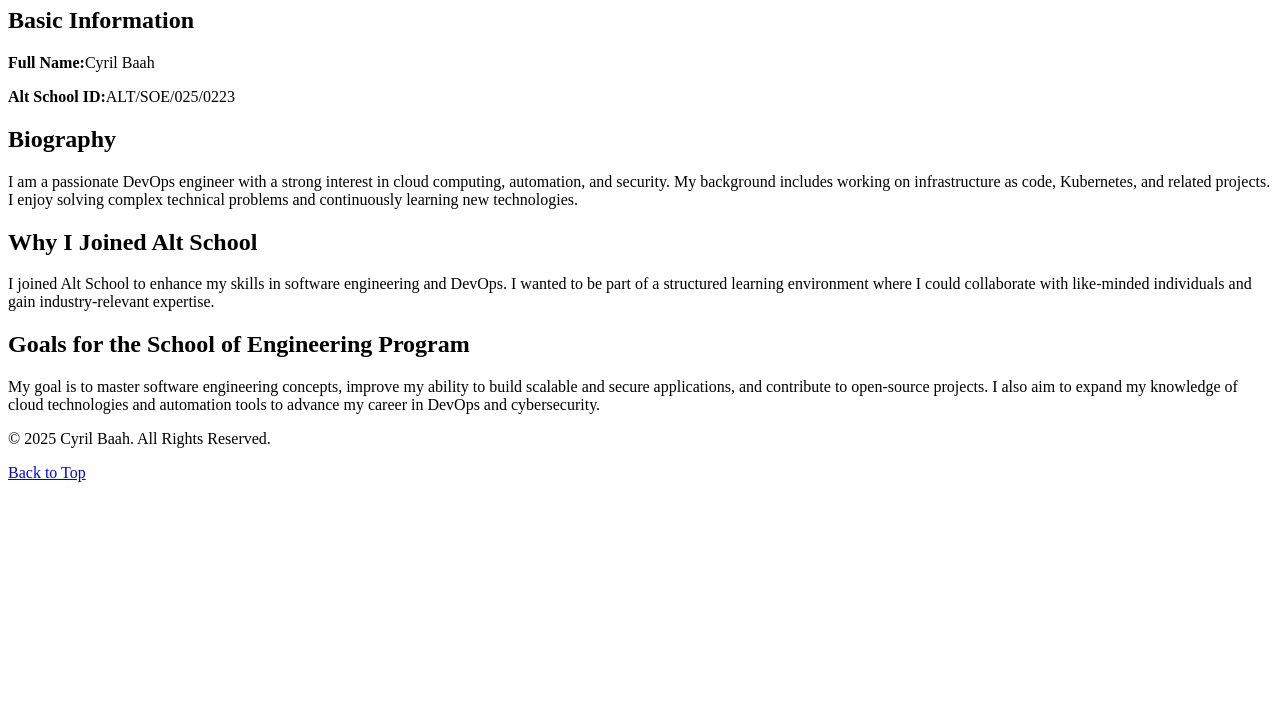
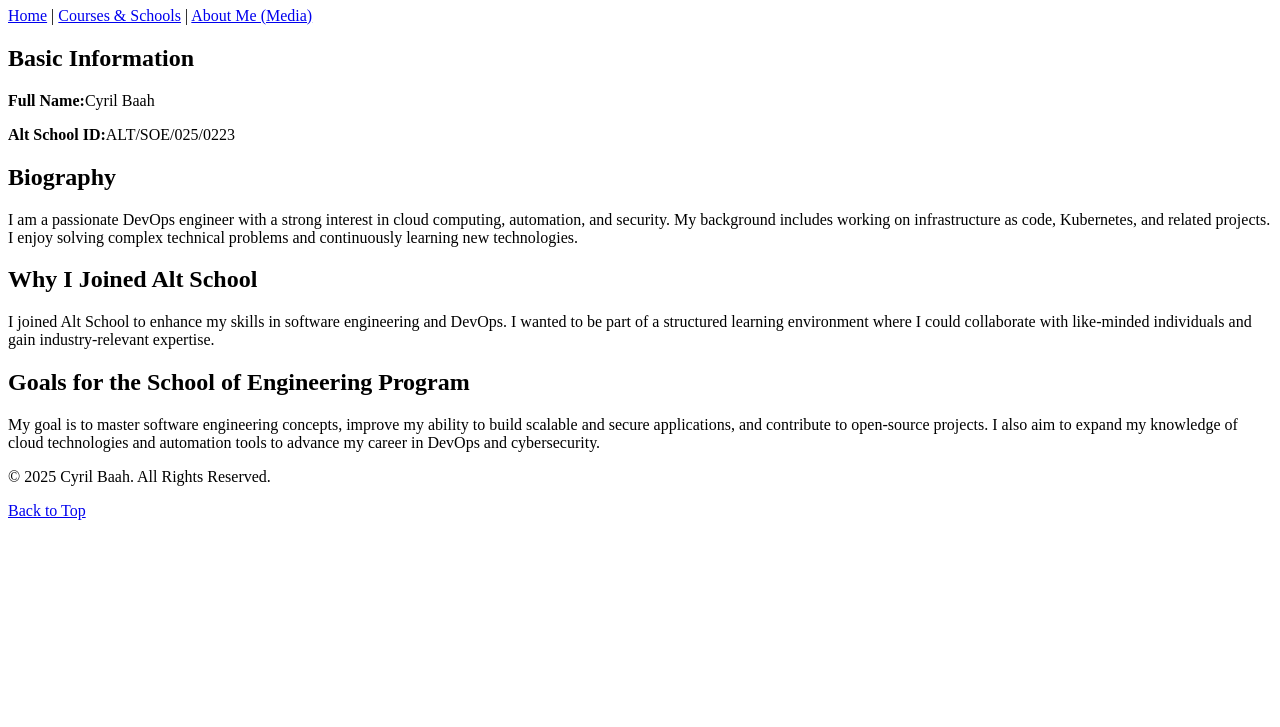
Before and after one commit to CyrilBaah/alt-basic-information, a plain HTML site: page index.html in a window 1280 px wide. Shown: the part 73-800 px from the top of the page. Drawn offline with Linux system fonts and the light colour scheme.

Commit message:
add navigation to index to route to media and table

```diff
--- a/index.html
+++ b/index.html
@@ -7,6 +7,12 @@
 </head>
 <body>
     <h1>My Alt School Profile</h1>
+
+    <nav>
+        <a href="index.html">Home</a> |
+        <a href="table.html">Courses & Schools</a> |
+        <a href="media.html">About Me (Media)</a>
+    </nav>
 
     <h2 id="top">Basic Information</h2>
     <p><strong>Full Name:</strong>Cyril Baah</p>
```
